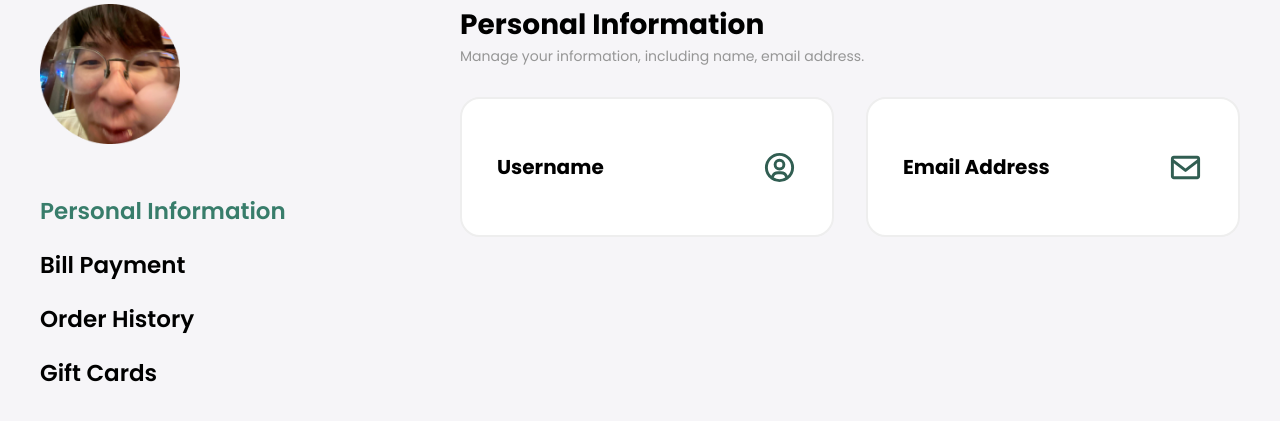
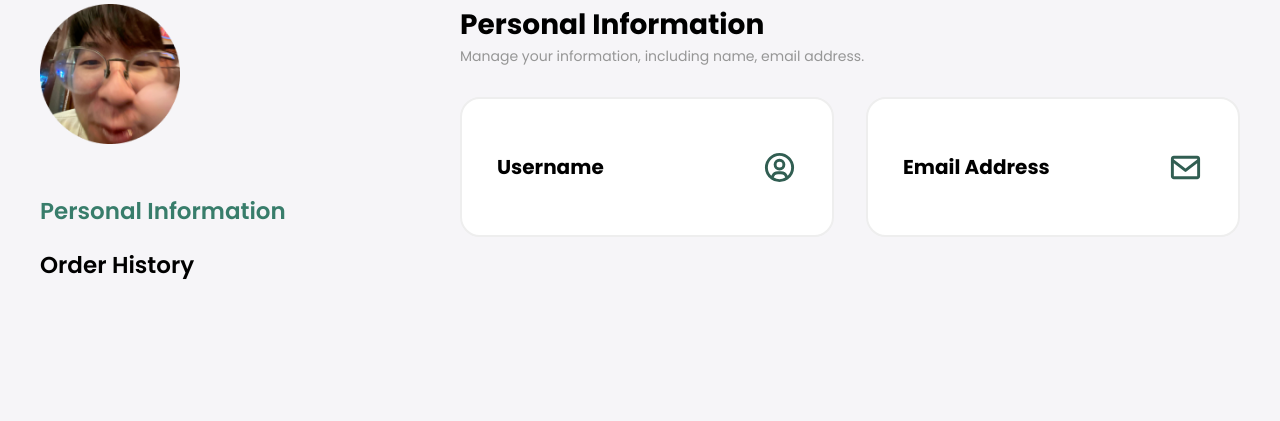
Before and after one commit to KuroP1/outventure, a PHP site: page /profile/profile.php in a window 1280 px wide. Shown: the part 295-716 px from the top of the page. Run offline with PHP 8.4, Linux system fonts and the light colour scheme; a user stored in the database is signed in; data comes from the database, SQL or seed files in the repository.

Commit message:
profile edited

```diff
--- a/index.php
+++ b/index.php
@@ -208,7 +208,7 @@
                                         <div class='col-3'>
                                             <div class='product-card'>
                                                 <div class='product-image-container'>
-                                                    <a href='/outventure/product/product_detail.php?name=". $product["ProductName"] ."'><img class='product-image' src='$imagePath' alt='Product' /></a>
+                                                    <a href='/outventure/product/product_detail.php?name=" . $product["ProductName"] . "'><img class='product-image' src='$imagePath' alt='Product' /></a>
                                                 </div>
                                                 <div class='product-name'> " . $product["ProductName"] . "</div>
                                                 <div class='product-category'>" . $product["CategoryName"] . " > " . $product["SubCategoryName"] . "</div>
@@ -217,7 +217,7 @@
                                                     " . "Like: " . $product["PositiveVote"] . "
                                                 </div>
                                                 <div class='botton-section'>
-                                                    <a href='/outventure/product/product_detail.php?name=". $product["ProductName"] ."'>View More</a>
+                                                    <a href='/outventure/product/product_detail.php?name=" . $product["ProductName"] . "'>View More</a>
                                                 </div>
                                             </div>
                                         </div>
--- a/profile/profile.php
+++ b/profile/profile.php
@@ -135,15 +135,14 @@
                             style="background-color: #232323; color: #FFFFFF;">Bill Payment</span>
                         <span onclick="MenuDisplay('oh')" id="mobile-menu-text-3"
                             style="background-color: #232323; color: #FFFFFF;">Order History</span>
-                        <span onclick="MenuDisplay('gc')" id="mobile-menu-text-4"
-                            style="background-color: #232323; color: #FFFFFF;">Gift Cards</span>
+
                     </div>
                     <div class="menu-container">
                         <span onclick="MenuDisplay('pi')" id="menu-text-1" style="color: #387D6B;">Personal
                             Information</span>
-                        <span onclick="MenuDisplay('bp')" id="menu-text-2" style="color: #000000;">Bill Payment</span>
+
                         <span onclick="MenuDisplay('oh')" id="menu-text-3" style="color: #000000;">Order History</span>
-                        <span onclick="MenuDisplay('gc')" id="menu-text-4" style="color: #000000;">Gift Cards</span>
+
                     </div>
                 </div>
                 <!-- Right inforamtion display -->
@@ -200,14 +199,7 @@
                             </div>
                         </div>
                     </div>
-                    <!-- Bill Payment -->
-                    <div id="right-container-bill-payment" style="display:none;">
-                        <div class="right-container-top-text">
-                            <span class="right-container-top-text-main">Bill Payment</span>
-                            <span class="right-container-top-text-sub">Manage your information, including name, email
-                                address.</span>
-                        </div>
-                    </div>
+
                     <!-- Order History -->
                     <div id="right-container-order-history" style="display:none;">
                         <div class="right-container-top-text">
@@ -216,14 +208,7 @@
                                 address.</span>
                         </div>
                     </div>
-                    <!-- Gift Cards -->
-                    <div id="right-container-gift-cards" style="display:none;">
-                        <div class="right-container-top-text">
-                            <span class="right-container-top-text-main">Gift Card</span>
-                            <span class="right-container-top-text-sub">Manage your information, including name, email
-                                address.</span>
-                        </div>
-                    </div>
+
                 </div>
             </div>
         </div>
```
Lines whose indentation alone changed are shown as unchanged.
